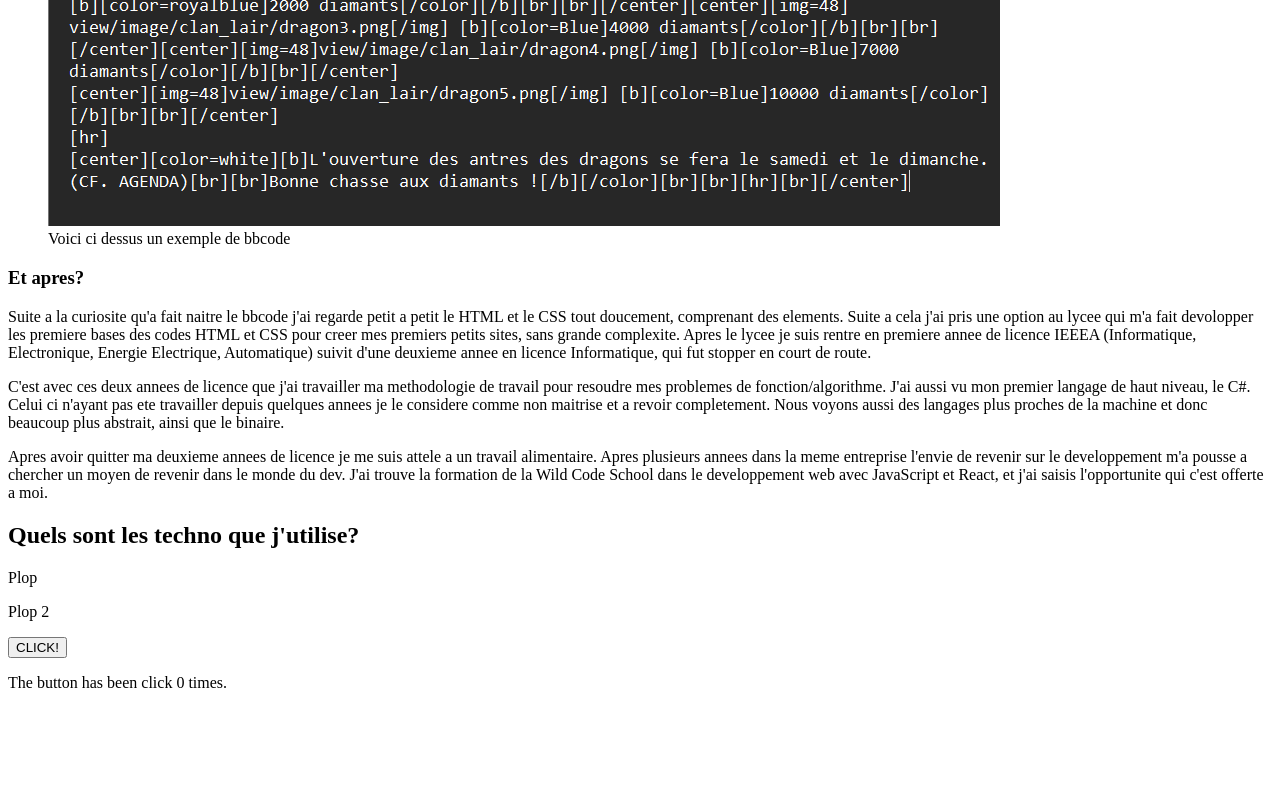
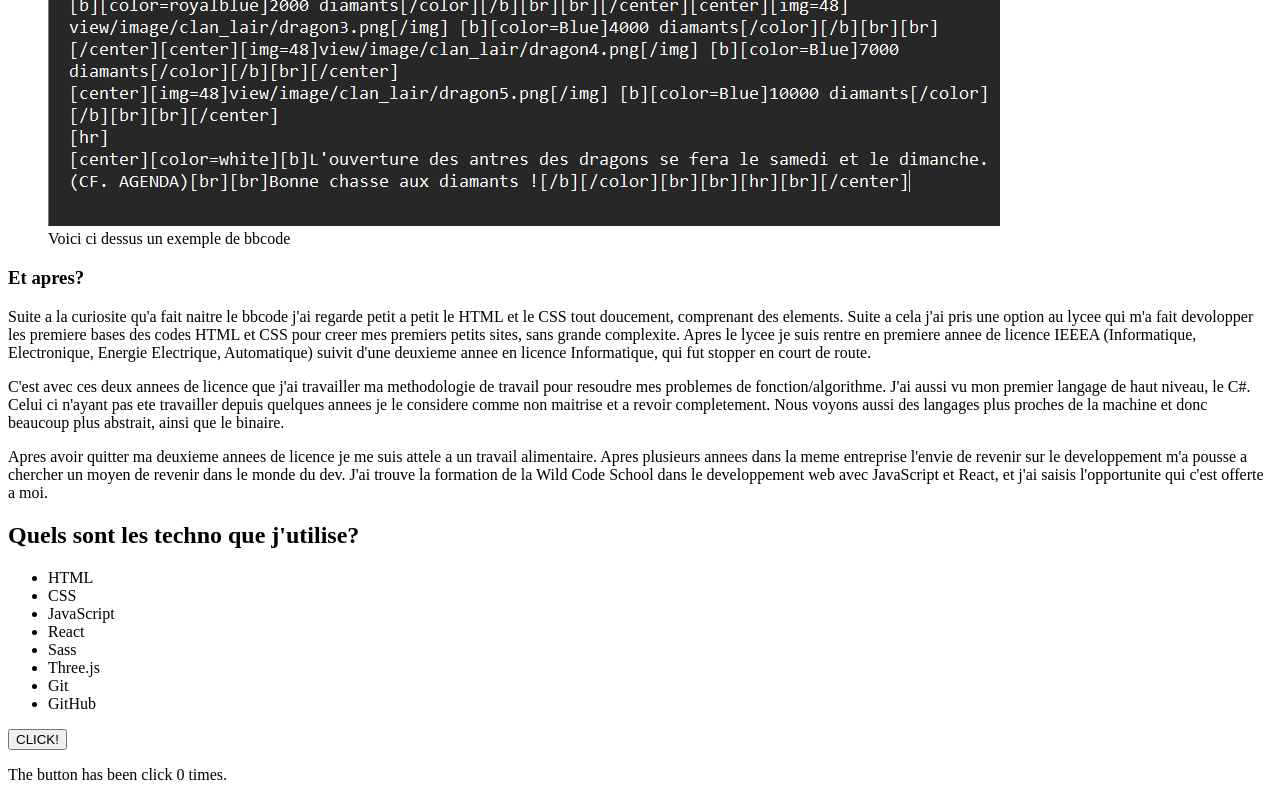
Before and after one commit to FabienLqr/Folio, a React (Vite) app: page / in a window 1280 px wide. Shown: the part 785-1585 px from the top of the page. Before the commit the page ends 1493 px from the top, so only its background shows below. Built offline with nearby package versions, Linux system fonts and the light colour scheme.

Commit message:
Set Techno base et change ordre import main

```diff
--- a/src/components/Techno.jsx
+++ b/src/components/Techno.jsx
@@ -1,8 +1,16 @@
 function Techno() {
   return (
     <>
-      <p>Plop</p>
-      <p>Plop 2</p>
+      <ul>
+        <li>HTML</li>
+        <li>CSS</li>
+        <li>JavaScript</li>
+        <li>React</li>
+        <li>Sass</li>
+        <li>Three.js</li>
+        <li>Git</li>
+        <li>GitHub</li>
+      </ul>
     </>
   );
 }
--- a/src/main.jsx
+++ b/src/main.jsx
@@ -1,10 +1,10 @@
 import ReactDOM from "react-dom/client";
 import { createBrowserRouter, RouterProvider } from "react-router-dom";
 
+import App from "./App.jsx";
 import Home from "./pages/Home.jsx";
 import Projects from "./pages/Projects.jsx";
 import Contact from "./pages/Contact.jsx";
-import App from "./App.jsx";
 
 const router = createBrowserRouter([
   {
```
